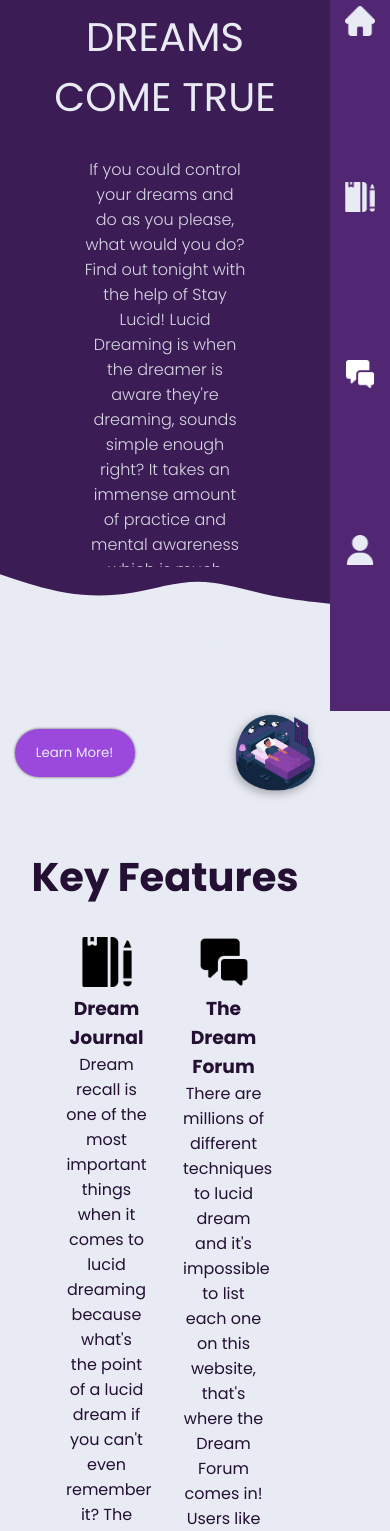
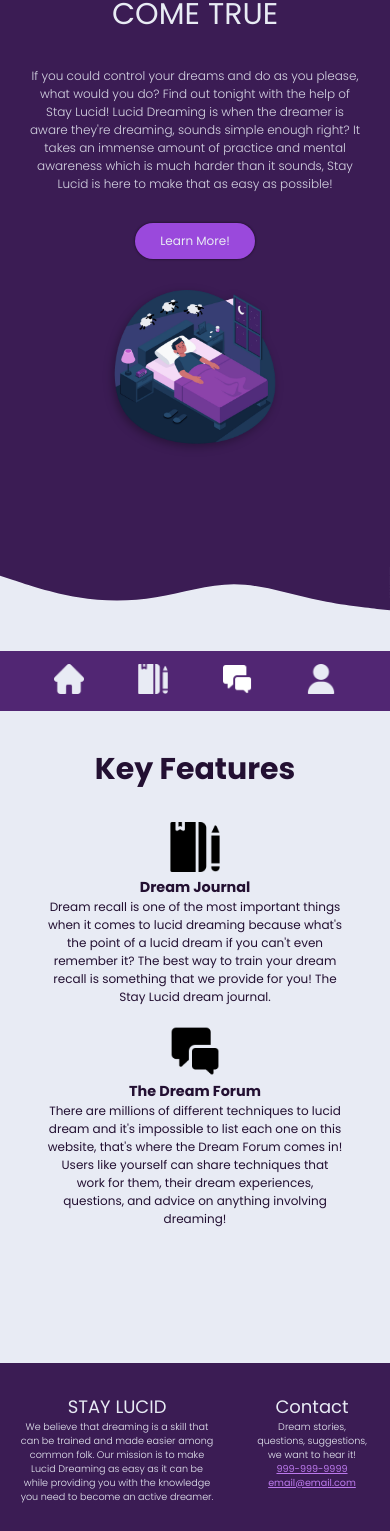
Before and after one commit to ankitmrj/lucid-dream, a React (Create React App) app: page / in a window 390 px wide. Shown: the part 133-1664 px from the top of the page. Built offline with nearby package versions, Linux system fonts and the light colour scheme; no server answers.

Commit message:
make site mobile responsive

```diff
--- a/public/styles.css
+++ b/public/styles.css
@@ -34,3 +34,29 @@ body {
     width: 100%;
     bottom: 0;
 }
+h1 {
+    font-size: 2em;
+}
+h2 {
+    font-size: 1.5em;
+}
+h3 {
+    font-size: 1.2em;
+}
+@media screen and (max-width: 750px) {
+    * {
+        font-size: 14px;
+    }
+
+}
+@media screen and (max-width: 550px) {
+    * {
+        font-size: 12px;
+    }
+}
+@media screen and (max-width: 450px) {
+    body {
+        margin-right: 0;
+        margin-bottom: 60px;
+    }
+}
--- a/src/components/footerComponents/Footer.css
+++ b/src/components/footerComponents/Footer.css
@@ -65,3 +65,13 @@ footer {
     height: 1px;
     margin-bottom: 5px;
 }
+@media screen and (max-width: 750px) {
+    .footer-about {
+        width: 50%;
+    }
+}
+@media screen and (max-width: 450px) {
+    footer {
+        margin-bottom: 60px;
+    }
+}
--- a/src/components/footerComponents/FooterComponent.js
+++ b/src/components/footerComponents/FooterComponent.js
@@ -19,14 +19,14 @@ function FooterComponent() {
                 <div className='footer-contact'>
                     <h2>Contact</h2>
                     <p>Dream stories, questions, suggestions, we want to hear it!</p>
-                    <a href='#'>999-999-9999</a>
-                    <a href='#'>email@email.com</a>
+                    <a rel='noreferrer' href='https://ndias.info' target='_blank'>999-999-9999</a>
+                    <a rel='noreferrer' href='https://ndias.info' target='_blank'>email@email.com</a>
                 </div>
             </div>
         </div>
         <div className='author'>
             <hr/>
-            <p>Made with 🤍 by <a href='https://nehemiahdias.netlify.app/' target='_blank'>Nehemiah Dias</a></p>
+            <p>Made with 🤍 by <a href='https://nehemiahdias.netlify.app/' target='_blank' rel='noreferrer'>Nehemiah Dias</a></p>
         </div>
     </footer>
     </div>
--- a/src/components/forumComponents/Forum.css
+++ b/src/components/forumComponents/Forum.css
@@ -49,6 +49,7 @@
 }
 .post-tags {
     display: flex;
+    flex-wrap: wrap;
     gap: 5px;
     align-items: center;
 }
@@ -82,3 +83,12 @@
 .post-error-msg {
     color: rgb(148, 43, 43);
 }
+#forum-section {
+    padding: 30px;
+    margin-bottom: 5vh;
+}
+@media screen and (max-width: 400px) {
+    .post-container {
+        max-height: 550px;
+    }
+}
--- a/src/components/forumComponents/ForumPost.jsx
+++ b/src/components/forumComponents/ForumPost.jsx
@@ -38,11 +38,8 @@ const ForumPost = ({ dream }) => {
 
   useEffect(() => {
     fetchData()
+    // eslint-disable-next-line
   }, [user])
-
-  useEffect(() => {
-    fetchData();
-  }, [likes])
 
   const handleLike = async () => {
     const dbRef = ref(getDatabase());
--- a/src/components/headerComponents/HeaderComponent.css
+++ b/src/components/headerComponents/HeaderComponent.css
@@ -20,3 +20,15 @@ nav {
 nav img:hover {
     cursor: pointer;
 }
+@media screen and (max-width: 450px) {
+    header {
+        width: 100%;
+        height: 60px;
+        bottom: 0;
+    }
+    nav {
+        width: 100%;
+        height: 60px;
+        flex-direction: row;
+    }
+}
--- a/src/components/headerComponents/HeaderComponent.js
+++ b/src/components/headerComponents/HeaderComponent.js
@@ -2,7 +2,7 @@ import React from 'react';
 import { Link } from 'react-router-dom';
 import './HeaderComponent.css';
 import home from '../images/home.png';
-import tools from '../images/time.png';
+// import tools from '../images/time.png';
 import journal from '../images/travel-journal.png';
 import user from '../images/user.png';
 import forum from '../images/forum-white.png';
--- a/src/components/journalComponents/Journal.css
+++ b/src/components/journalComponents/Journal.css
@@ -169,6 +169,7 @@ input:checked + .slider {
 .user-dream-tag {
     padding: 2px;
     text-align: center;
+    margin-bottom: 100px;
 }
 .edit-submit {
     padding: 10px 15px;
@@ -202,3 +203,37 @@ input:checked + .slider {
 .share-container input[type="checkbox"] {
     cursor: pointer;
 }
+@media screen and (max-width: 750px) {
+    .dream {
+        width: 80%;
+    }
+    .dream-actions {
+        width: 20%;
+    }
+}
+@media screen and (max-width: 550px) {
+    #user-dreams {
+        margin-bottom: 0;
+    }
+}
+@media screen and (max-width: 350px) {
+    .dream-outline {
+        width: 100%;
+    }
+    .dream {
+        flex-direction: column;
+        width: 70%;
+    }
+    .user-dream-tags {
+        display: flex;
+        flex-wrap: wrap;
+        align-items: center;
+        gap: 5px;
+    }
+    .user-dream-tags p::after {
+        content: ',';
+    }
+    .dream-actions {
+        width: 30%;
+    }
+}
--- a/src/components/journalComponents/JournalComponent.js
+++ b/src/components/journalComponents/JournalComponent.js
@@ -343,7 +343,7 @@ function JournalComponent() {
                     </div>
 
                 </section>
-                <section style={{ marginBottom: '100px' }} id='user-dreams'>
+                <section id='user-dreams'>
                     <h1 className='dreams-title'>Dreams</h1>
                     <div className='displayed-dreams'>
                         {/* <div className='dream' id='example-dream' onClick={toggleDisplayedDream}>
--- a/src/components/landingComponents/Landing.css
+++ b/src/components/landingComponents/Landing.css
@@ -82,3 +82,40 @@ html {
 .feature {
     max-width: 30%;
 }
+@media screen and (max-width: 650px) {
+    .features {
+        flex-direction: column;
+        align-items: center;
+        gap: 20px;
+    }
+    .feature {
+        max-width: 90%;
+    }
+    .landing-text p {
+        width: 80%;
+    }
+    .key-features {
+        margin-top: 150px;
+    }
+}
+@media screen and (max-width: 550px) {
+    .landing-learn-more {
+        flex-direction: column;
+        gap: 50px;
+        margin-top: 20px;
+    }
+    .landing-learn-more img {
+        width: 40%;
+    }
+}
+@media screen and (max-width: 400px) {
+    .landing-text p {
+        width: 100%;
+    }
+    .landing-learn-more {
+        gap: 25px;
+    }
+    .landing-learn-more img {
+        width: 50%;
+    }
+}
--- a/src/components/signInComponents/UserProfile.css
+++ b/src/components/signInComponents/UserProfile.css
@@ -8,7 +8,7 @@
     color: var(--background-color);
     padding: 10px 15px;
     border-radius: 10px;
-    width: 300px;
+    max-width: 300px;
     height: 500px;
     background-color: var(--violet);
     margin: 0 auto;
```
